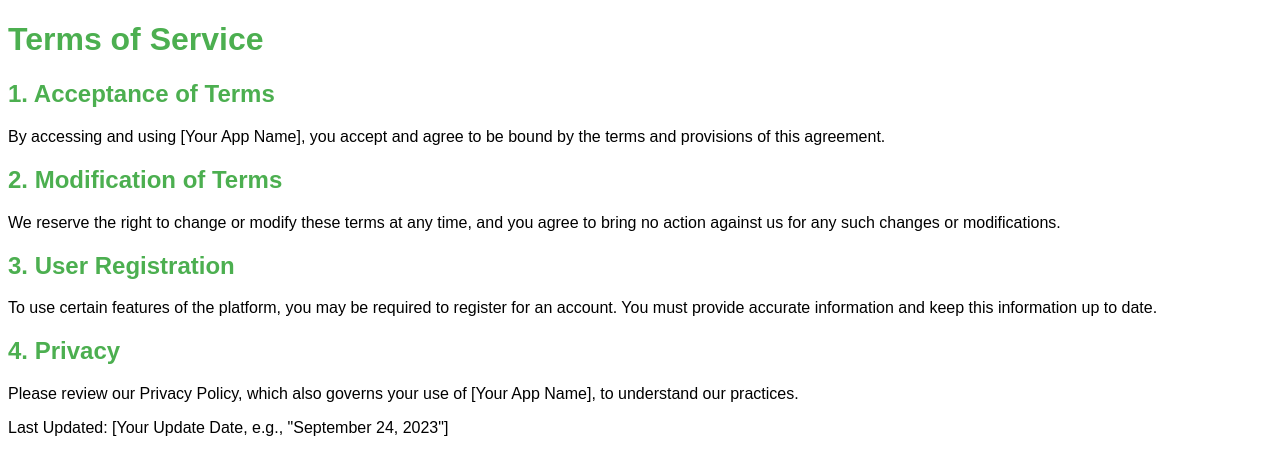
After one commit to ayael01/champay, a Flask app: page /terms_of_service in a window 1280 px wide. The commit adds this page. Shown: the top 475 px of the page. Run offline with Flask 3, Linux system fonts and the light colour scheme.

Commit message:
Terms os service

```diff
--- a/app.py
+++ b/app.py
@@ -217,6 +217,12 @@ def privacy_policy():
 
     return render_template("privacy_policy.html")
 
+@app.route("/terms_of_service")
+def terms_of_service():
+    # Log access to terms_of_service
+    log(session.get("email", "Guest"), f'Accessed {request.path} path')
+
+    return render_template("terms_of_service.html")
 
 @app.route("/group_expenses/<int:group_id>", methods=["GET", "POST"])
 def group_expenses(group_id):
--- a/templates/homepage.html
+++ b/templates/homepage.html
@@ -47,6 +47,7 @@
     </script>
     <footer>
         <a href="{{ url_for('privacy_policy') }}">Privacy Policy</a>
+        <a href="{{ url_for('privacy_policy') }}">Privacy Policy</a> | <a href="{{ url_for('terms_of_service') }}">Terms of Service</a>
     </footer>
 </body>
 </html>
--- /dev/null
+++ b/templates/terms_of_service.html
@@ -0,0 +1,77 @@
+<!DOCTYPE html>
+<html lang="en">
+<head>
+    <meta charset="UTF-8">
+    <meta http-equiv="X-UA-Compatible" content="IE=edge">
+    <meta name="viewport" content="width=device-width, initial-scale=1.0">
+    <title>Terms of Service</title>
+    <!-- Add your stylesheets or other header elements here -->
+    <style>
+        body {
+            font-family: Arial, sans-serif;
+            background-color: #FFFFFF;
+            color: #000000;
+        }
+
+        h1, h2 {
+            color: #4CAF50;
+        }
+
+        h3 {
+            color: #45a049;
+        }
+
+        a {
+            color: #FF0000;
+            text-decoration: none;
+        }
+
+        a:hover {
+            text-decoration: underline;
+        }
+    </style>
+</head>
+<body>
+
+<header>
+    <h1>Terms of Service</h1>
+</header>
+
+<section>
+    <h2>1. Acceptance of Terms</h2>
+    <p>
+        By accessing and using [Your App Name], you accept and agree to be bound by the terms and provisions of this agreement.
+    </p>
+</section>
+
+<section>
+    <h2>2. Modification of Terms</h2>
+    <p>
+        We reserve the right to change or modify these terms at any time, and you agree to bring no action against us for any such changes or modifications.
+    </p>
+</section>
+
+<section>
+    <h2>3. User Registration</h2>
+    <p>
+        To use certain features of the platform, you may be required to register for an account. You must provide accurate information and keep this information up to date.
+    </p>
+</section>
+
+<section>
+    <h2>4. Privacy</h2>
+    <p>
+        Please review our Privacy Policy, which also governs your use of [Your App Name], to understand our practices.
+    </p>
+</section>
+
+<!-- Continue adding more sections relevant to your application -->
+
+<footer>
+    <p>
+        Last Updated: [Your Update Date, e.g., "September 24, 2023"]
+    </p>
+</footer>
+
+</body>
+</html>
```
